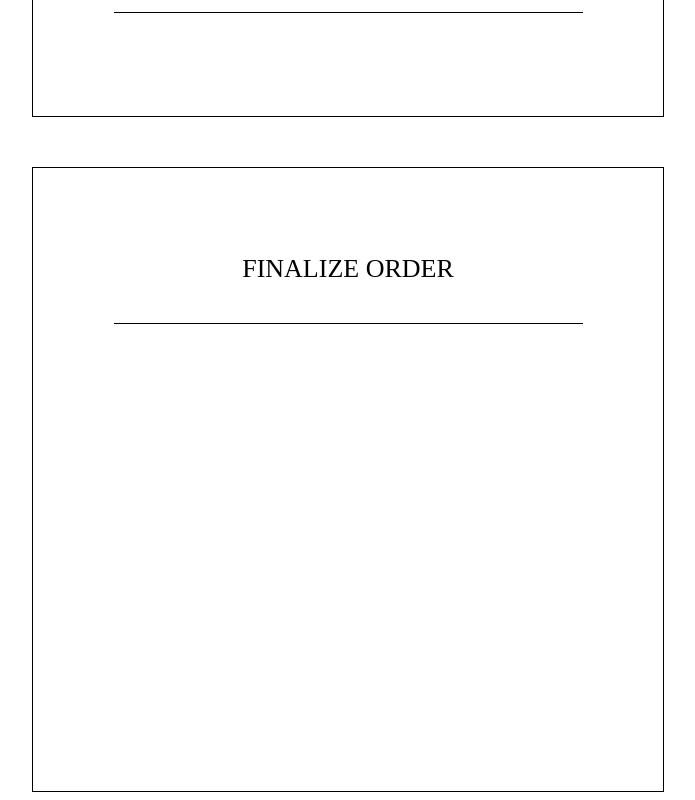
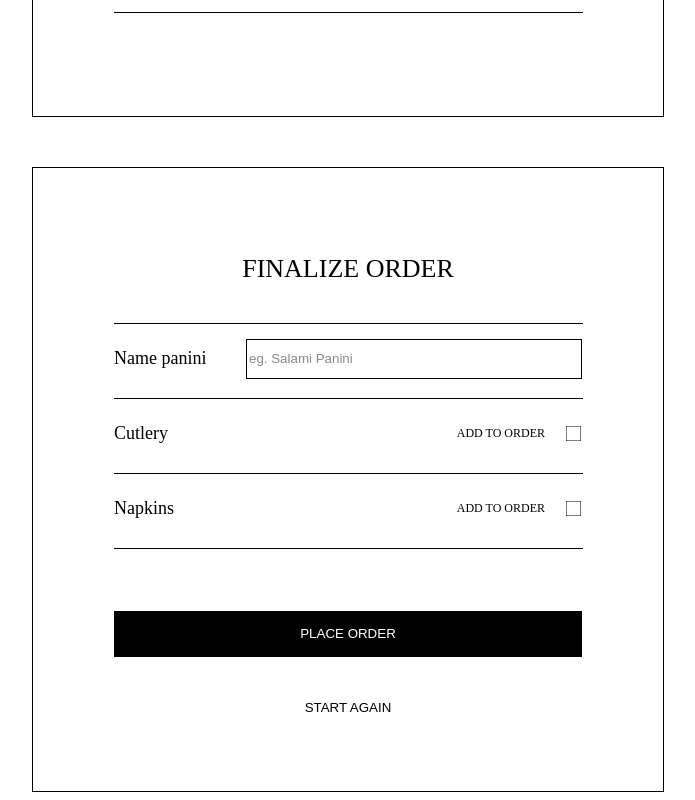
Before and after one commit to mr-fox93/panini-creator, a React (Vite) app: page /home in a window 1280 px wide. Shown: the part 1461-2261 px from the top of the page, without its empty margins (292-987 px from the left). Built offline with nearby package versions, Linux system fonts and the light colour scheme.

Commit message:
completed finalize order component

```diff
--- /dev/null
+++ b/src/components/FinalizeOrder/Cutlery.tsx
@@ -0,0 +1,54 @@
+import { styled } from "styled-components";
+import { useState } from "react";
+import On from "../../arrows/On.svg";
+import Off from "../../arrows/Off.svg";
+
+const CutleryContainer = styled.div`
+  display: flex;
+  align-items: center;
+  justify-content: space-between;
+  width: 468px;
+  height: 69px;
+`;
+
+const Header = styled.header`
+  font-size: 18px;
+  font-weight: 400;
+  margin-right: auto;
+`;
+
+const CutlerySelect = styled.div`
+  display: flex;
+  align-items: flex-end;
+  align-items: center;
+`;
+
+const ItemName = styled.p`
+  font-size: 12px;
+  font-weight: 400;
+  margin-right: 20px;
+`;
+
+const Cutlery = () => {
+  const [cutlery, setCutlery] = useState<boolean>(false);
+
+  const handleClick = () => {
+    setCutlery(!cutlery);
+  };
+
+  return (
+    <CutleryContainer>
+      <Header>Cutlery</Header>
+      <CutlerySelect onClick={() => handleClick()}>
+        <ItemName>ADD TO ORDER</ItemName>
+        <img
+          style={{ width: "17px", height: "17px" }}
+          src={(cutlery && On) || Off}
+          alt="checkbox"
+        />
+      </CutlerySelect>
+    </CutleryContainer>
+  );
+};
+
+export default Cutlery;
--- a/src/components/FinalizeOrder/FinalizeOrder.tsx
+++ b/src/components/FinalizeOrder/FinalizeOrder.tsx
@@ -1,4 +1,9 @@
 import styled from "styled-components";
+import PaniniName from "./PaniniName";
+import Cutlery from "./Cutlery";
+import Napkins from "./Napkins";
+import PlaceOrderBtn from "./PlaceOrderBtn";
+import StartAgain from "./StartAgainBtn";
 
 export const Container = styled.div`
   display: flex;
@@ -31,6 +36,14 @@ const FinalizeOrder = () => {
     <Container>
       <Header>FINALIZE ORDER</Header>
       <Bar />
+      <PaniniName />
+      <Bar />
+      <Cutlery />
+      <Bar />
+      <Napkins />
+      <Bar />
+      <PlaceOrderBtn />
+      <StartAgain />
     </Container>
   );
 };
--- /dev/null
+++ b/src/components/FinalizeOrder/Napkins.tsx
@@ -0,0 +1,54 @@
+import { styled } from "styled-components";
+import { useState } from "react";
+import On from "../../arrows/On.svg";
+import Off from "../../arrows/Off.svg";
+
+const NapkinsContainer = styled.div`
+  display: flex;
+  align-items: center;
+  justify-content: space-between;
+  width: 468px;
+  height: 69px;
+`;
+
+const Header = styled.header`
+  font-size: 18px;
+  font-weight: 400;
+  margin-right: auto;
+`;
+
+const NapkinsSelect = styled.div`
+  display: flex;
+  align-items: flex-end;
+  align-items: center;
+`;
+
+const ItemName = styled.p`
+  font-size: 12px;
+  font-weight: 400;
+  margin-right: 20px;
+`;
+
+const Napkins = () => {
+  const [napkins, setNapkins] = useState<boolean>(false);
+
+  const handleClick = () => {
+    setNapkins(!napkins);
+  };
+
+  return (
+    <NapkinsContainer>
+      <Header>Napkins</Header>
+      <NapkinsSelect onClick={() => handleClick()}>
+        <ItemName>ADD TO ORDER</ItemName>
+        <img
+          style={{ width: "17px", height: "17px" }}
+          src={(napkins && On) || Off}
+          alt="checkbox"
+        />
+      </NapkinsSelect>
+    </NapkinsContainer>
+  );
+};
+
+export default Napkins;
--- /dev/null
+++ b/src/components/FinalizeOrder/PaniniName.tsx
@@ -0,0 +1,42 @@
+import styled from "styled-components";
+import { useState } from "react";
+
+const PaniniNameContainer = styled.div`
+  display: flex;
+  align-items: center;
+  justify-content: space-between;
+  width: 468px;
+  height: 69px;
+`;
+
+const Header = styled.header`
+  font-size: 18px;
+  font-weight: 400;
+  margin-right: auto;
+`;
+
+const CustomInput = styled.input`
+  width: 330px;
+  height: 36px;
+  border: 0.5px solid black;
+  background: transparent;
+
+  &::placeholder {
+    color: #888;
+  }
+`;
+
+const PaniniName = () => {
+  const [sandwichName, setSandwichName] = useState<string>("");
+  return (
+    <PaniniNameContainer>
+      <Header>Name panini</Header>
+      <CustomInput
+        onChange={(e) => setSandwichName(e.target.value)}
+        placeholder="eg. Salami Panini"
+      />{" "}
+    </PaniniNameContainer>
+  );
+};
+
+export default PaniniName;
--- /dev/null
+++ b/src/components/FinalizeOrder/PlaceOrderBtn.tsx
@@ -0,0 +1,33 @@
+import styled from "styled-components";
+
+const ButtonContainer = styled.div`
+  display: flex;
+  align-items: center;
+  width: 468px;
+  height: 69px;
+  margin-top: 50px;
+`;
+
+const Button = styled.button`
+  width: 468px;
+  height: 46px;
+  background: black;
+  border: none;
+  color: white;
+  transition: all 0.2s ease;
+
+  &:hover {
+    cursor: pointer;
+    text-decoration: underline;
+  }
+`;
+
+const PlaceOrderBtn = () => {
+  return (
+    <ButtonContainer>
+      <Button>PLACE ORDER</Button>
+    </ButtonContainer>
+  );
+};
+
+export default PlaceOrderBtn;
--- /dev/null
+++ b/src/components/FinalizeOrder/StartAgainBtn.tsx
@@ -0,0 +1,32 @@
+import styled from "styled-components";
+
+const ButtonContainer = styled.div`
+  display: flex;
+  align-items: center;
+  width: 468px;
+  height: 69px;
+  margin-top: 5px;
+`;
+
+const Button = styled.button`
+  width: 468px;
+  height: 46px;
+  background: white;
+  border: none;
+  color: black;
+
+  &:hover {
+    cursor: pointer;
+    text-decoration: underline;
+  }
+`;
+
+const StartAgain = () => {
+  return (
+    <ButtonContainer>
+      <Button>START AGAIN</Button>
+    </ButtonContainer>
+  );
+};
+
+export default StartAgain;
```
